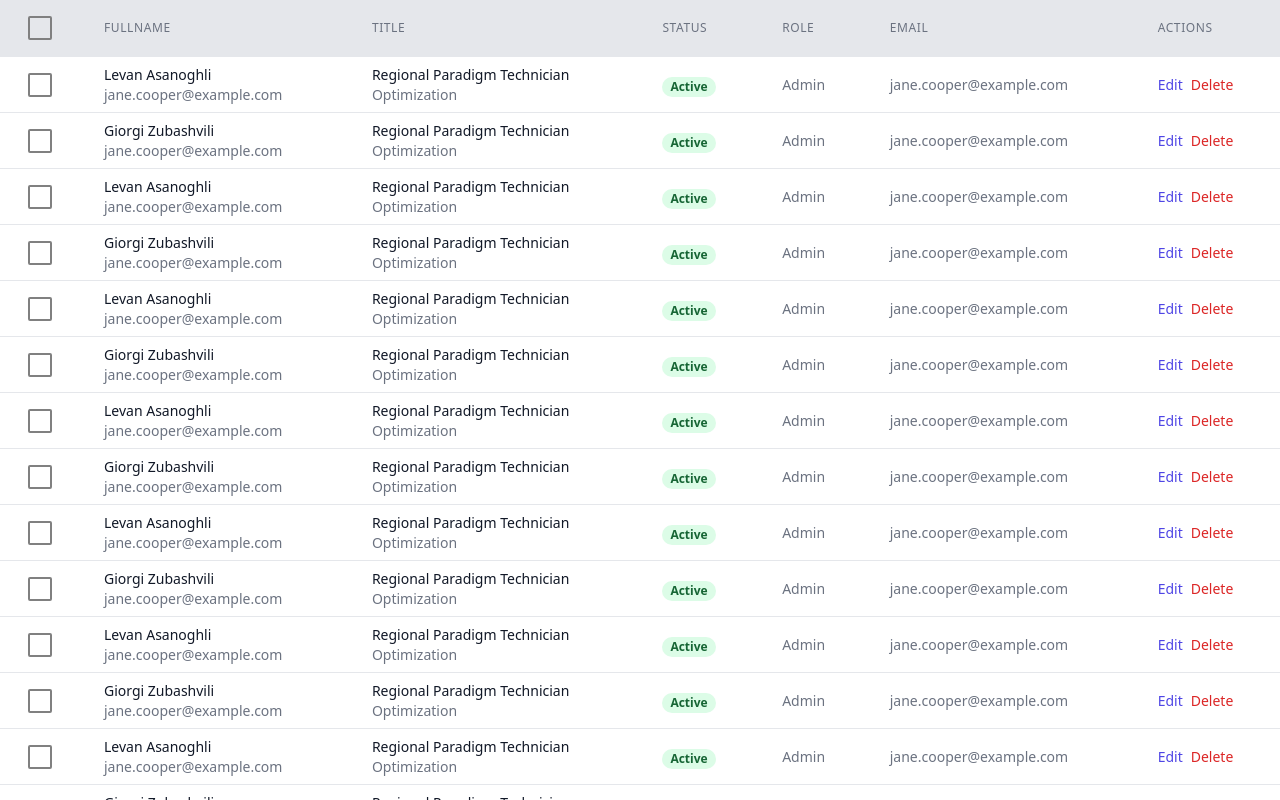
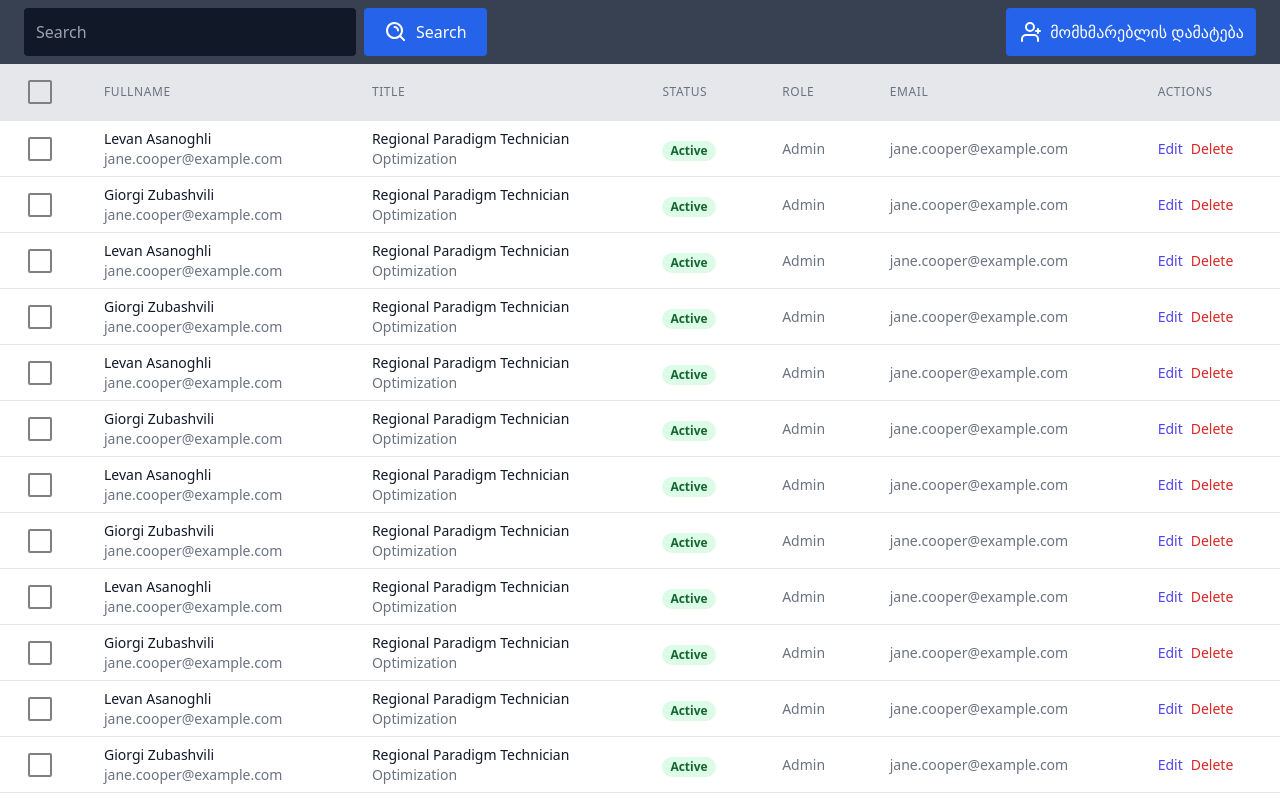
Before and after one commit to Asanoghli/luxlevs-front, a Nuxt app: page /admin/users in a window 1280 px wide. Built offline with nearby package versions, Linux system fonts and the light colour scheme.

Commit message:
ADMIN - USERS, Added Search and AddUser buttons (CSS)

```diff
--- a/components/sidebar/AppSidebarOpened.vue
+++ b/components/sidebar/AppSidebarOpened.vue
@@ -8,7 +8,7 @@ export default {
 </script>
 <template>
   <div
-      class="flex flex-col items-center w-80 h-full overflow-hidden text-gray-400 bg-gray-900 relative rounded-r ">
+      class="flex flex-col items-center w-80 h-full overflow-hidden text-gray-400 bg-gray-900 relative ">
     <a class="flex items-center w-full px-3 mt-3" href="#">
       <svg class="w-8 h-8 fill-current" xmlns="http://www.w3.org/2000/svg" viewBox="0 0 20 20" fill="currentColor">
         <path
--- a/pages/admin/users/index.vue
+++ b/pages/admin/users/index.vue
@@ -7,6 +7,12 @@ export default {
       layout: 'admin-layout'
     })
     let users = reactive([
+      {
+        id: 1, firstName: 'Levan', lastName: 'Asanoghli',checked : false
+      },
+      {
+        id: 2, firstName: 'Giorgi', lastName: 'Zubashvili',checked: false
+      },
       {
         id: 1, firstName: 'Levan', lastName: 'Asanoghli',checked : false
       },
@@ -83,7 +89,22 @@ export default {
 }
 </script>
 <template>
-  <div class="w-full h-full max-h-dvh overflow-y-scroll  overflow-y-hidden">
+  <div class="w-full h-full max-h-dvh overflow-y-scroll">
+    <div class="px-6 bg-gray-700 h-16 flex items-center justify-end">
+      <div class="flex-grow flex gap-2 w-full justify-start items-center">
+        <input class=" focus:outline-0 p-3 w-1/3 box-content text-white bg-gray-900  rounded" type="text" placeholder="Search">
+        <button class="p-3 px-5 h-full flex flex-row items-center justify-center gap-2 bg-blue-600 rounded hover:bg-blue-700">
+          <svg xmlns="http://www.w3.org/2000/svg" class="size-6" viewBox="0 0 24 24"><g fill="none" fill-rule="evenodd"><path d="M24 0v24H0V0zM12.593 23.258l-.011.002l-.071.035l-.02.004l-.014-.004l-.071-.035q-.016-.005-.024.005l-.004.01l-.017.428l.005.02l.01.013l.104.074l.015.004l.012-.004l.104-.074l.012-.016l.004-.017l-.017-.427q-.004-.016-.017-.018m.265-.113l-.013.002l-.185.093l-.01.01l-.003.011l.018.43l.005.012l.008.007l.201.093q.019.005.029-.008l.004-.014l-.034-.614q-.005-.019-.02-.022m-.715.002a.02.02 0 0 0-.027.006l-.006.014l-.034.614q.001.018.017.024l.015-.002l.201-.093l.01-.008l.004-.011l.017-.43l-.003-.012l-.01-.01z"/><path fill="white" d="M10.5 4a6.5 6.5 0 1 0 0 13a6.5 6.5 0 0 0 0-13M2 10.5a8.5 8.5 0 1 1 15.176 5.262l3.652 3.652a1 1 0 0 1-1.414 1.414l-3.652-3.652A8.5 8.5 0 0 1 2 10.5M9.5 7a1 1 0 0 1 1-1a4.5 4.5 0 0 1 4.5 4.5a1 1 0 1 1-2 0A2.5 2.5 0 0 0 10.5 8a1 1 0 0 1-1-1"/></g></svg>
+          <span class="text-white">Search</span>
+        </button>
+      </div>
+      <div class="w-1/3 flex justify-end">
+        <button class="flex text-white p-3 bg-blue-600 justify-center items-center gap-2 font-thin rounded  hover:bg-blue-700">
+          <svg xmlns="http://www.w3.org/2000/svg" class="size-6" viewBox="0 0 24 24"><g fill="none" fill-rule="evenodd"><path d="M24 0v24H0V0zM12.593 23.258l-.011.002l-.071.035l-.02.004l-.014-.004l-.071-.035q-.016-.005-.024.005l-.004.01l-.017.428l.005.02l.01.013l.104.074l.015.004l.012-.004l.104-.074l.012-.016l.004-.017l-.017-.427q-.004-.016-.017-.018m.265-.113l-.013.002l-.185.093l-.01.01l-.003.011l.018.43l.005.012l.008.007l.201.093q.019.005.029-.008l.004-.014l-.034-.614q-.005-.019-.02-.022m-.715.002a.02.02 0 0 0-.027.006l-.006.014l-.034.614q.001.018.017.024l.015-.002l.201-.093l.01-.008l.004-.011l.017-.43l-.003-.012l-.01-.01z"/><path fill="currentColor" d="M16 14a5 5 0 0 1 5 5v2a1 1 0 1 1-2 0v-2a3 3 0 0 0-3-3H8a3 3 0 0 0-3 3v2a1 1 0 1 1-2 0v-2a5 5 0 0 1 5-5zm4-6a1 1 0 0 1 1 1v1h1a1 1 0 1 1 0 2h-1v1a1 1 0 1 1-2 0v-1h-1a1 1 0 1 1 0-2h1V9a1 1 0 0 1 1-1m-8-6a5 5 0 1 1 0 10a5 5 0 0 1 0-10m0 2a3 3 0 1 0 0 6a3 3 0 0 0 0-6"/></g></svg>
+          <span>მომხმარებლის დამატება</span>
+        </button>
+      </div>
+    </div>
     <table class="w-full  divide-y divide-gray-200 overflow-x-auto">
       <thead class="bg-gray-200 sticky top-0">
       <tr>
```
